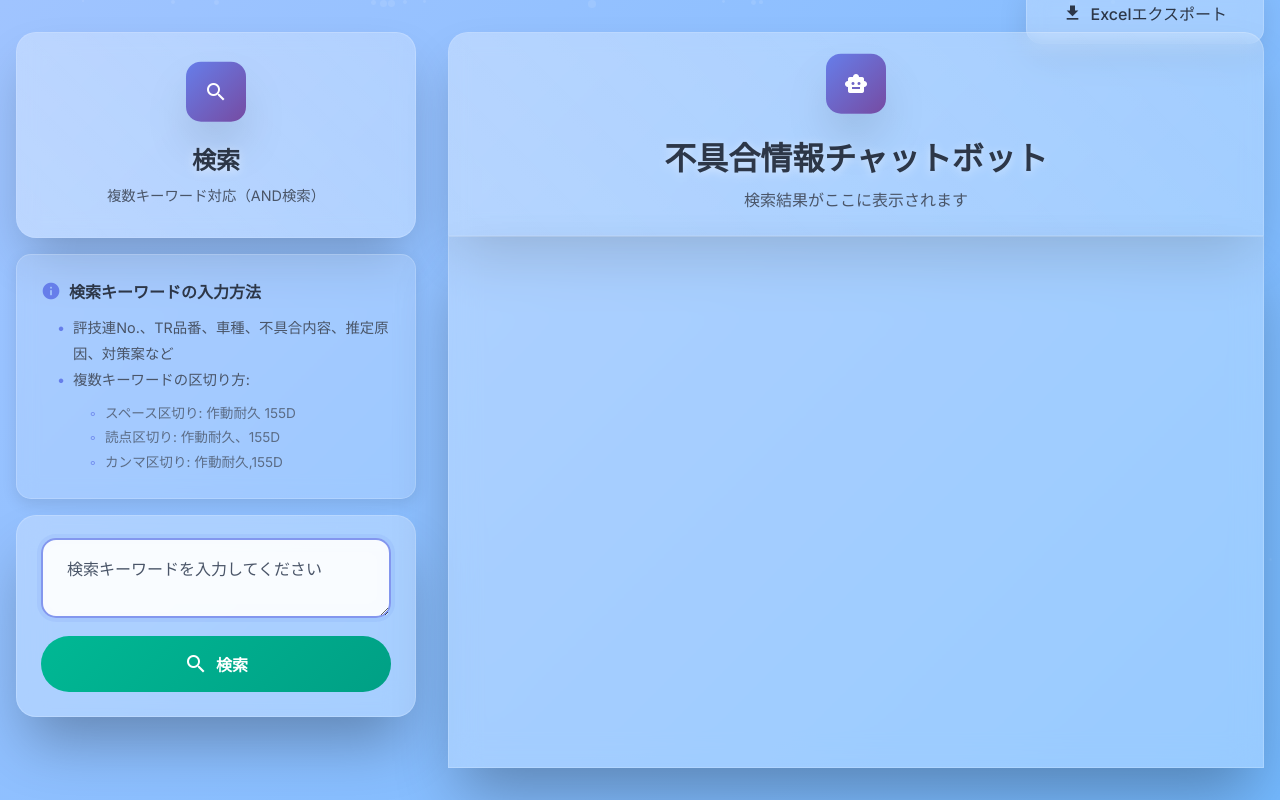
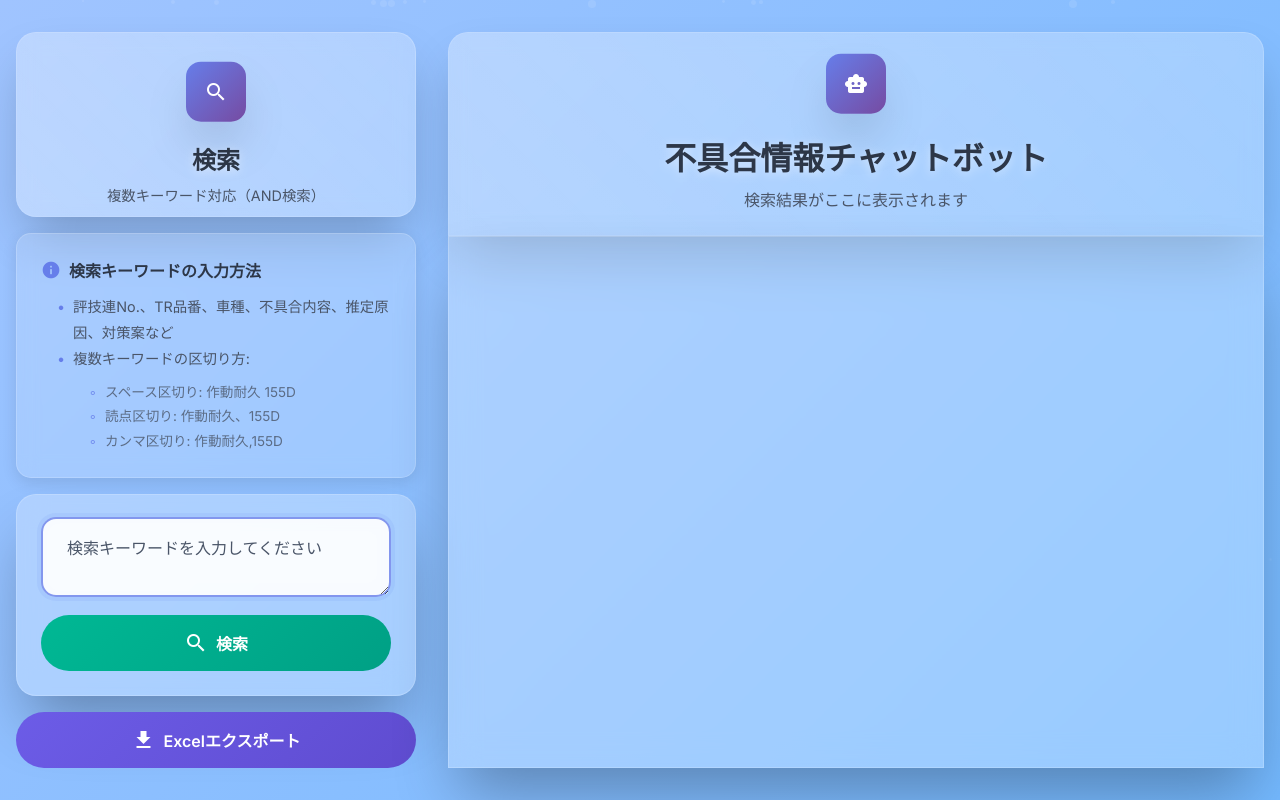
Before and after one commit to kooootaaaa/oracle_chatbot, a Django app: template templates/chatbot/index.html in a window 1280 px wide. Run offline with Django 3.2, Linux system fonts and the light colour scheme; the template is opened without the code that fills it, so the values that code supplies are empty.

Commit message:
Excelエクスポートボタンの配置の変更

```diff
--- a/templates/chatbot/index.html
+++ b/templates/chatbot/index.html
@@ -47,39 +47,6 @@
             height: calc(100vh - 4rem);
         }
 
-        /* Navigation Bar */
-        .nav-bar {
-            position: absolute;
-            top: -50px;
-            right: 0;
-            background: var(--glass-bg);
-            backdrop-filter: blur(10px);
-            border: 1px solid var(--glass-border);
-            border-radius: 15px;
-            padding: 10px 20px;
-            box-shadow: 0 10px 30px rgba(0, 0, 0, 0.1);
-        }
-
-        .nav-link {
-            text-decoration: none;
-            color: var(--text-primary);
-            font-weight: 500;
-            padding: 8px 16px;
-            border-radius: 8px;
-            transition: var(--transition);
-            display: inline-flex;
-            align-items: center;
-            gap: 8px;
-        }
-
-        .nav-link:hover {
-            background: rgba(102, 126, 234, 0.1);
-            color: #667eea;
-        }
-
-        .nav-link .material-icons {
-            font-size: 20px;
-        }
 
         /* Left Panel - Search */
         .search-panel {
@@ -433,6 +400,16 @@
             transform: translateY(-1px);
         }
 
+        /* Button Group */
+        .button-group {
+            display: flex;
+            gap: 1rem;
+            margin-top: 1rem;
+            flex-wrap: wrap;
+            justify-content: center;
+            width: 100%;
+        }
+
         #sendButton {
             background: linear-gradient(135deg, #00b894 0%, #00a085 100%);
             color: white;
@@ -441,6 +418,20 @@
         #summaryButton {
             background: linear-gradient(135deg, #00b894 0%, #00a085 100%);
             color: white;
+        }
+
+        .export-btn {
+            background: linear-gradient(135deg, #6c5ce7 0%, #5f4cd0 100%);
+            color: white;
+            text-decoration: none;
+            width: 100%;
+            justify-content: center;
+        }
+
+        .export-btn:hover {
+            background: linear-gradient(135deg, #7e6ff1 0%, #6a57da 100%);
+            transform: translateY(-3px);
+            box-shadow: var(--shadow-xl);
         }
 
         .btn:disabled {
@@ -775,12 +766,6 @@
 
     <div class="container">
         <!-- Navigation Bar -->
-        <div class="nav-bar">
-            <a href="{% url 'chatbot:export' %}" class="nav-link">
-                <span class="material-icons">file_download</span>
-                Excelエクスポート
-            </a>
-        </div>
         <!-- Left Panel - Search -->
         <div class="search-panel">
             <div class="search-header">
@@ -818,6 +803,13 @@
                     <span class="material-icons">search</span>
                     検索
                 </button>
+            </div>
+
+            <div class="button-group">
+                <a href="{% url 'chatbot:export' %}" class="btn export-btn">
+                    <span class="material-icons">file_download</span>
+                    Excelエクスポート
+                </a>
             </div>
         </div>
 
```
Also changed, not shown: .claude/settings.local.json.
